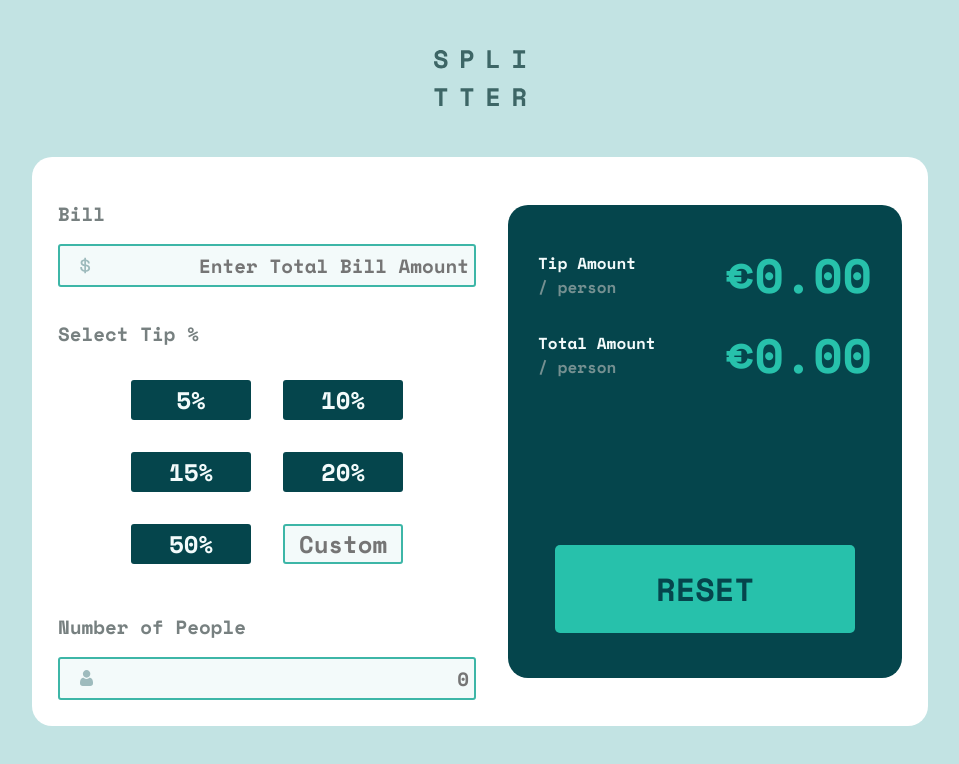
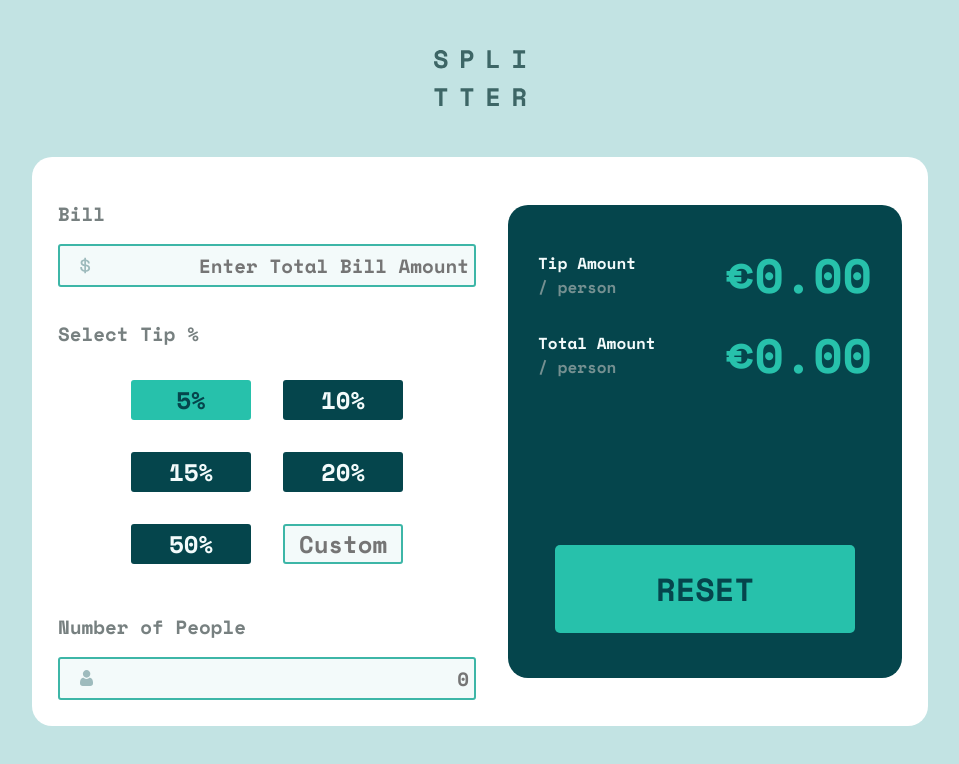
Before and after one commit to andicuevasp/tip-calculator, a React (Vite) app: page / in a window 1280 px wide. In both pictures the pointer is over the label "5%". Shown: the top 764 px of the page, without its empty margins (160-1119 px from the left). Built offline with nearby package versions, Linux system fonts and the light colour scheme.

Commit message:
added styling to the tip inputs when they are selected

```diff
--- a/src/index.css
+++ b/src/index.css
@@ -144,6 +144,17 @@ div.select-tip > form > .select-tip-div > label {
   margin: 1rem;
 }
 
+div.select-tip > form > .select-tip-div > label:hover{
+  background-color:#27c1ab;
+  color: #05454c;
+}
+
+.select-tip-radio:checked~div.select-tip > form > .select-tip-div > label {
+  background-color:#27c1ab;
+  color: #05454c;
+}
+
+
 .custom-tip {
   height: 40px;
   width: 120px;
```
